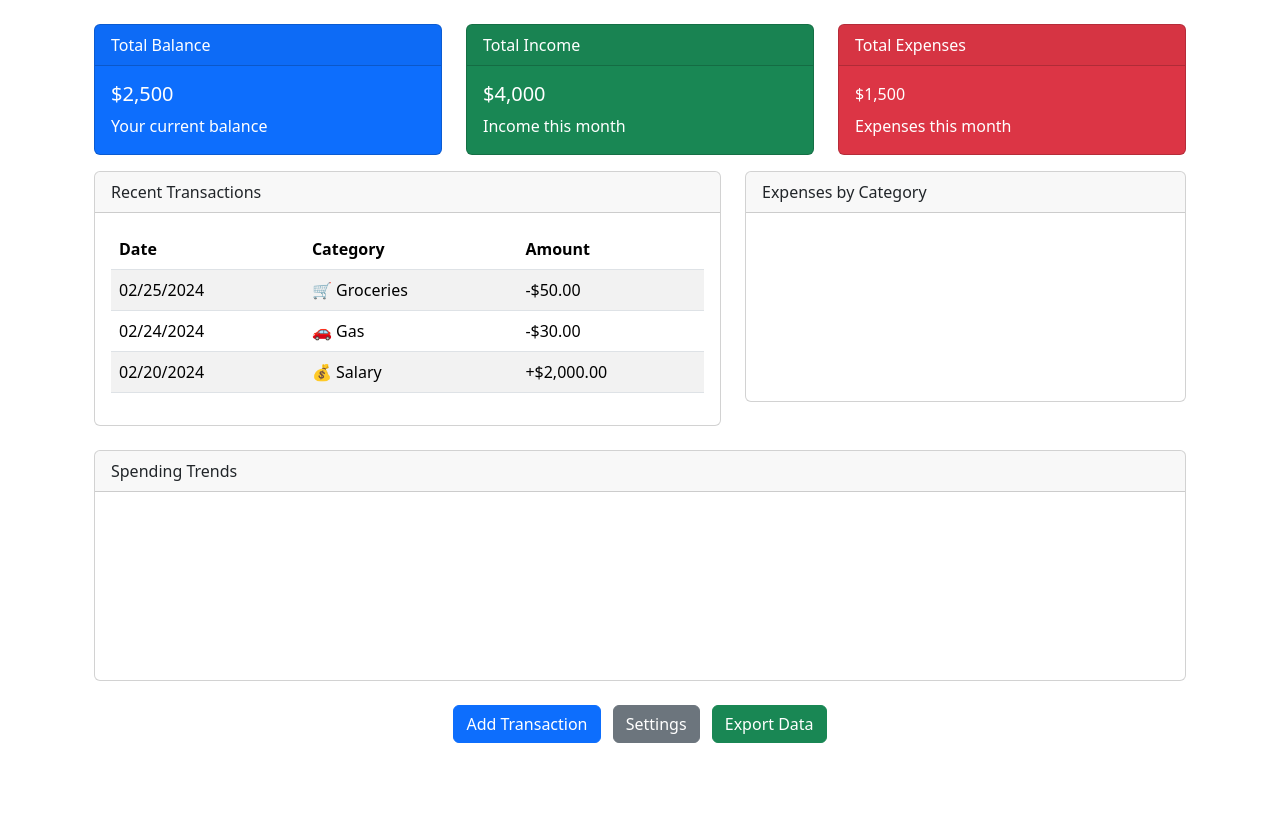
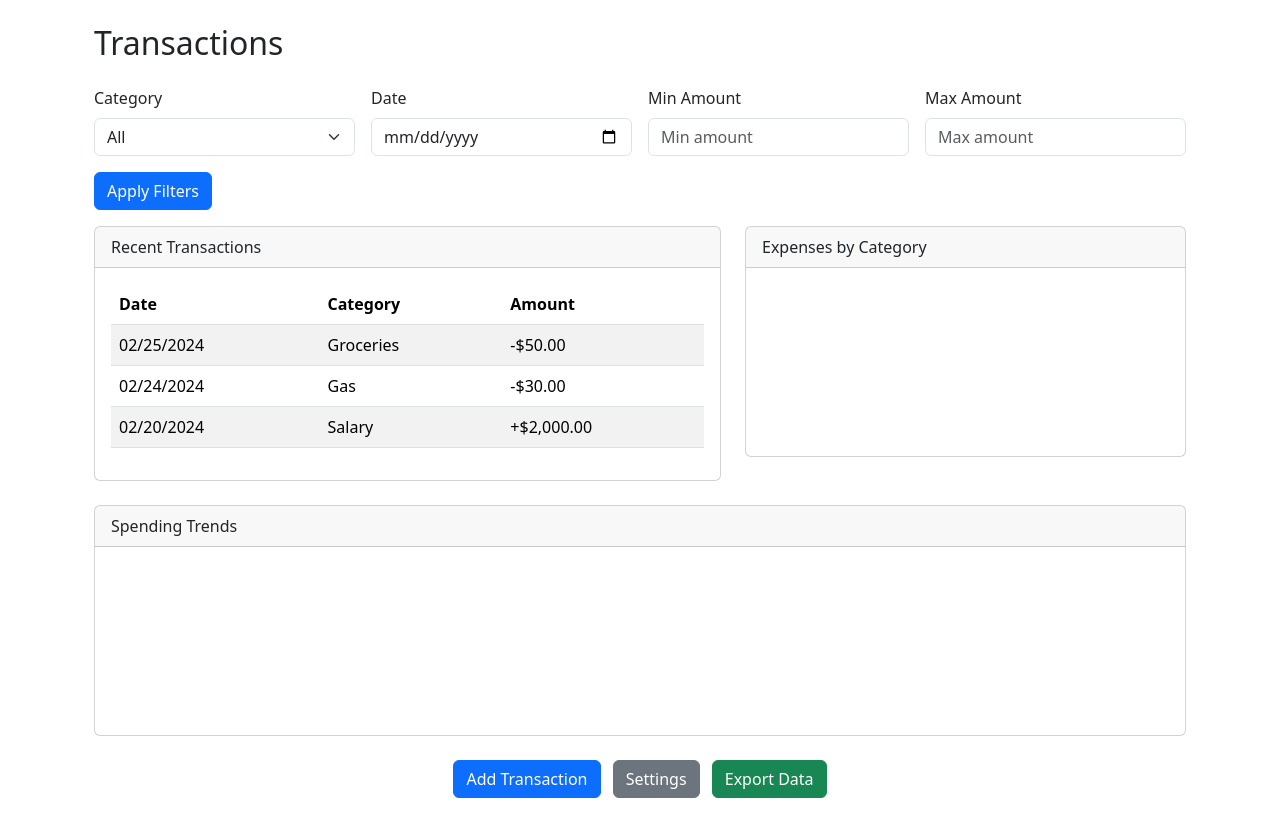
Before and after one commit to Wilmer856/spendo, a Flask app: page /dashboard in a window 1280 px wide. Shown: the part 56-878 px from the top of the page. Before the commit the page ends 799 px from the top, so only its background shows below. Run offline with Flask 3, Linux system fonts and the light colour scheme; the visitor is signed in with stand-in values (Sample User, id 1); a map, chart or similar area stays blank.

Commit message:
Added endpoints for updating password, deleting users, adding and displaying transactions

```diff
--- a/forms.py
+++ b/forms.py
@@ -1,6 +1,6 @@
 from flask_wtf import FlaskForm
-from wtforms import StringField, SubmitField, PasswordField, EmailField
-from wtforms.validators import DataRequired, Email, EqualTo, Length
+from wtforms import StringField, SubmitField, PasswordField, EmailField, FloatField, SelectField, DateField, IntegerField
+from wtforms.validators import DataRequired, Email, EqualTo, Length, NumberRange
 
 class LoginForm(FlaskForm):
     username = StringField('Username', validators=[DataRequired()])
@@ -18,7 +18,24 @@ class RegisterForm(FlaskForm):
 
 class UpdateUserForm(FlaskForm):
     first_name = StringField('First Name', validators=[DataRequired()])
-    last_name = StringField('Lasst Name', validators=[DataRequired()])
+    last_name = StringField('Last Name', validators=[DataRequired()])
     username = StringField('Username', validators=[DataRequired()])
     email = EmailField('Email', validators=[DataRequired(), Email()])
     submit = SubmitField('Submit')
+
+class ChangePasswordForm(FlaskForm):
+    current_password = PasswordField('Current Password', validators=[DataRequired()])
+    new_password = PasswordField('Password', validators=[DataRequired()])
+    confirm_password = PasswordField('Confirm Password',  validators=[DataRequired(), EqualTo('new_password', message='Passwords must match')])
+
+class AddTransactionForm(FlaskForm):
+    category = SelectField("Category", choices=["Food & Dining", "Rent & Utilities", "Shopping", "Entertainment"], validators=[DataRequired()])
+    amount = FloatField("Amount", validators=[DataRequired()])
+    description = StringField("Description", validators=[Length(max=100)])
+
+class ApplyFilterForm(FlaskForm):
+    category = SelectField("Category", choices=["All", "Food & Dining", "Rent & Utilities", "Shopping", "Entertainment"])
+    date = DateField("Date", format="%m-%d-%Y")
+    min_amount = IntegerField("Min Amount")
+    max_amount = IntegerField("Max Amount")
+    submit = SubmitField("Apply Filters")
--- a/routes.py
+++ b/routes.py
@@ -1,7 +1,7 @@
 from flask import Flask, render_template, redirect, url_for, flash, session, request, jsonify
 from flask_bcrypt import Bcrypt
 from app import app
-from forms import LoginForm, RegisterForm, UpdateUserForm
+from forms import LoginForm, RegisterForm, UpdateUserForm, ChangePasswordForm, AddTransactionForm, ApplyFilterForm
 from flask_login import login_required, login_user, logout_user, current_user
 from models import db
 from models import User, Transaction
@@ -57,13 +57,14 @@ def login():
             login_user(user)
             return redirect(url_for('dashboard'))
         else:
-            flash('Invalid username or password')
+            flash('Invalid username or password', "danger")
     return render_template("login.html", form = form, username=username, password=password) # pass in the data
 
 @app.route('/dashboard', methods=['GET', 'POST'])
 @login_required
 def dashboard():
-    return render_template('dashboard.html')
+    form = AddTransactionForm()
+    return render_template('dashboard.html', form=form)
 
 
 @app.route('/logout', methods=["GET", "POST"])
@@ -77,6 +78,8 @@ def logout():
 @login_required
 def profile():
     form = UpdateUserForm()
+    password_form = ChangePasswordForm()
+
     if request.method == "POST":
         current_user.username = request.form["username"]
         current_user.email = request.form["email"]
@@ -85,16 +88,63 @@ def profile():
         current_user.set_full_name()
         try:
             db.session.commit()
-            flash("User updated successfully")
-            return redirect(url_for('profile'))
+            flash("User updated successfully", "success")
+            return render_template('profile.html', form=form, password_form=password_form)
         except:
-            flash("Error: Looks like there was an issue updating your profile")
-            return render_template('edit_profile.html')
+            flash("Error: Looks like there was an issue updating your profile", "danger")
+            return render_template('profile.html', form=form, password_form=password_form)
     form.username.data = current_user.username#user_profile.username
     form.email.data = current_user.email#user_profile.email
     form.first_name.data = current_user.first_name
     form.last_name.data = current_user.last_name
-    return render_template('profile.html', form = form)
+    return render_template('profile.html', form = form, password_form=password_form)
+
+@app.route('/profile/update_pass', methods=["POST"])
+@login_required
+def change_password():
+
+    current_password = request.form.get("current_password")
+    new_password = request.form.get("new_password")
+
+    if not current_password or not new_password:
+        flash('Error: Missing required fields!', "danger")
+        return redirect(url_for("profile"))
+
+    if current_user and current_user.check_password(current_password):
+        current_user.set_password(new_password)
+        db.session.commit()
+        flash("Password updated successfully!", "success")
+    else:
+        flash("Incorrect current password!", "danger")
+
+    return redirect(url_for("profile"))
+
+
+@app.route('/profile/delete', methods=["POST"])
+@login_required
+def delete_profile():
+
+    if not current_user:
+        flash("Error: No user is logged in")
+        return redirect(url_for('login'))
+
+    user_id = current_user.id
+    user = User.query.get(user_id)
+
+    if user:
+        Transaction.query.filter_by(user_id=Transaction.user_id).delete()
+
+        db.session.delete(user)
+        db.session.commit()
+
+        logout_user()
+        flash("Your account has been deleted successfully", "success")
+
+        return redirect(url_for('login'))
+
+    flash("Error: User not found.", "danger")
+    return redirect(url_for("profile"))
+
 
 @app.route('/reports', methods=["GET", "POST"])
 @login_required
@@ -104,7 +154,34 @@ def reports():
 @app.route('/transactions', methods=["GET", "POST"])
 @login_required
 def transactions():
-    return render_template("transactions.html")
+    filter_form = ApplyFilterForm()
+
+    category = filter_form.category.data
+    date = filter_form.date.data
+    min_amount = filter_form.min_amount.data
+    max_amount = filter_form.max_amount.data
+
+    transactions_dict = {}
+    query = Transaction.query.filter_by(user_id = current_user.id)
+    transactions =  query.all()
+    transactions_dict = [t.to_dict() for t in transactions]
+
+    if filter_form.validate_on_submit():
+        query = Transaction.query.filter_by(Transaction.user_id == current_user.id)
+
+        if category != "All":
+            query = query.filter(Transaction.category == category)
+        if date:
+            query = query.filter(db.func.date(Transaction.date) == date)
+        if min_amount is not None:
+            query = query.filter(Transaction.amount >= min_amount)
+        if max_amount is not None:
+            query = query.filter(Transaction.amount <= max_amount)
+
+        transactions = query.all()
+        transactions_dict = [t.to_dict() for t in transactions]
+
+    return render_template("transactions.html", filter_form = filter_form, transactions_dict = transactions_dict)
 
 @app.route('/api/transactions', methods=["GET"])
 @login_required
@@ -128,14 +205,16 @@ def get_transactions():
     transactions = query.all()
     return jsonify([t.to_dict() for t in transactions]), 200
 
-@app.route('/transaction', methods=["POST"])
+@app.route('/api/transactions', methods=["POST"])
 def add_transaction():
-    data = request.json()
-    if not data or 'category' in data or 'amount' not in data:
-        return jsonify({'error': 'Missing required fields'})
+    category = request.form.get("category")
+    amount = request.form.get("amount")
 
-    n_transaction = Transaction(user_id=current_user.id, category=request['category'], amount= request['amount'], description = request.get('description', ''))
-
-    db.session.add(n_transaction)
-    db.session.commit()
-    return jsonify(n_transaction.to_dict()), 201
+    try:
+        transaction = Transaction(user_id=current_user.id, category=category, amount= amount, description = request.form.get('description', ''))
+        db.session.add(transaction)
+        db.session.commit()
+        return redirect(url_for('dashboard'))
+    except:
+        flash("Error adding new transaction!")
+        return redirect(url_for('dashboard'))
--- a/templates/dashboard.html
+++ b/templates/dashboard.html
@@ -12,33 +12,35 @@
 {% endfor %}
 
 <div class="container my-4">
-    <div class="row">
-        <div class="col-md-4">
-            <div class="card text-white bg-primary mb-3">
-                <div class="card-header">Total Balance</div>
-                <div class="card-body">
-                    <h5 class="card-title">$2,500</h5>
-                    <p class="card-text">Your current balance</p>
+    <div class="row mb-3">
+        <div class="col-md-12">
+            <h2 class="mb-4">Transactions</h2>
+            <form id="filterForm" class="row g-3">
+                <div class="col-md-3">
+                    <label for="categoryFilter" class="form-label">Category</label>
+                    <select id="categoryFilter" class="form-select">
+                        <option value="">All</option>
+                        <option value="Groceries">Groceries</option>
+                        <option value="Gas">Gas</option>
+                        <option value="Salary">Salary</option>
+                    </select>
                 </div>
-            </div>
-        </div>
-        <div class="col-md-4">
-            <div class="card text-white bg-success mb-3">
-                <div class="card-header">Total Income</div>
-                <div class="card-body">
-                    <h5 class="card-title">$4,000</h5>
-                    <p class="card-text">Income this month</p>
+                <div class="col-md-3">
+                    <label for="dateFilter" class="form-label">Date</label>
+                    <input type="date" id="dateFilter" class="form-control">
                 </div>
-            </div>
-        </div>
-        <div class="col-md-4">
-            <div class="card text-white bg-danger mb-3">
-                <div class="card-header">Total Expenses</div>
-                <div class="card-body">
-                    <div class="card-title">$1,500</div>
-                    <p class="card-text">Expenses this month</p>
+                <div class="col-md-3">
+                    <label for="minAmountFilter" class="form-label">Min Amount</label>
+                    <input type="number" id="minAmountFilter" class="form-control" placeholder="Min amount">
                 </div>
-            </div>
+                <div class="col-md-3">
+                    <label for="maxAmountFilter" class="form-label">Max Amount</label>
+                    <input type="number" id="maxAmountFilter" class="form-control" placeholder="Max amount">
+                </div>
+                <div class="col-md-12">
+                    <button type="button" class="btn btn-primary">Apply Filters</button>
+                </div>
+            </form>
         </div>
     </div>
     <div class="row">
@@ -57,17 +59,17 @@
                         <tbody>
                             <tr>
                                 <td>02/25/2024</td>
-                                <td>🛒 Groceries</td>
+                                <td>Groceries</td>
                                 <td>-$50.00</td>
                             </tr>
                             <tr>
                                 <td>02/24/2024</td>
-                                <td>🚗 Gas</td>
+                                <td>Gas</td>
                                 <td>-$30.00</td>
                             </tr>
                             <tr>
                                 <td>02/20/2024</td>
-                                <td>💰 Salary</td>
+                                <td>Salary</td>
                                 <td>+$2,000.00</td>
                         </tbody>
                     </table>
@@ -95,12 +97,43 @@
     </div>
     <div class="row mt-4">
         <div class="col-md-12 text-center">
-            <button class="btn btn-primary me-2">Add Transaction</button>
+            <button class="btn btn-primary me-2" data-bs-toggle="modal" data-bs-target="#transactionModal">Add Transaction</button>
             <button class="btn btn-secondary me-2">Settings</button>
             <button class="btn btn-success">Export Data</button>
         </div>
     </div>
 
+    <div class="modal fade" id="transactionModal" tabindex="-1" aria-labelledby="transactionModalLabel" aria-hidden="true">
+        <div class="modal-dialog">
+          <div class="modal-content">
+            <div class="modal-header">
+              <h1 class="modal-title fs-5" id="exampleModalLabel">Add Transaction</h1>
+              <button type="button" class="btn-close" data-bs-dismiss="modal" aria-label="Close"></button>
+            </div>
+            <div class="modal-body">
+                <form action="/api/transactions" method="POST">
+                    <div class="mb-3">
+                        {{ form.category.label(class="form-label") }}
+                        {{ form.category(class="form-control") }}
+                      </div>
+                    <div class="mb-3">
+                        {{ form.amount.label(class="form-label") }}
+                        {{ form.amount(class="form-control") }}
+                    </div>
+                    <div class="mb-3">
+                        {{ form.description.label(class="form-label") }}
+                        {{ form.description(class="form-control") }}
+                    </div>
+                    <div class="modal-footer">
+                        <button type="button" class="btn btn-secondary" data-bs-dismiss="modal">Close</button>
+                        <button type="submit" class="btn btn-primary">Add</button>
+                    </div>
+                </form>
+            </div>
+          </div>
+        </div>
+      </div>
+
 </div>
 
 {% endblock %}
--- a/templates/login.html
+++ b/templates/login.html
@@ -1,8 +1,8 @@
 {% extends 'base.html' %}
 
 {% block content %}
-    {% for message in get_flashed_messages() %}
-        <div class="alert alert-danger alert-dismissible fade show" role="alert">
+    {% for category, message in get_flashed_messages(with_categories=True) %}
+        <div class="alert alert-{{ category }} alert-dismissible fade show" role="alert">
             {{ message }}
             <button type="button" class="btn-close" data-bs-dismiss="alert" aria-label="Close"></button>
         </div>
```
Also changed, not shown: templates/profile.html (+12 -43 lines), templates/transactions.html (+11 -33 lines).
